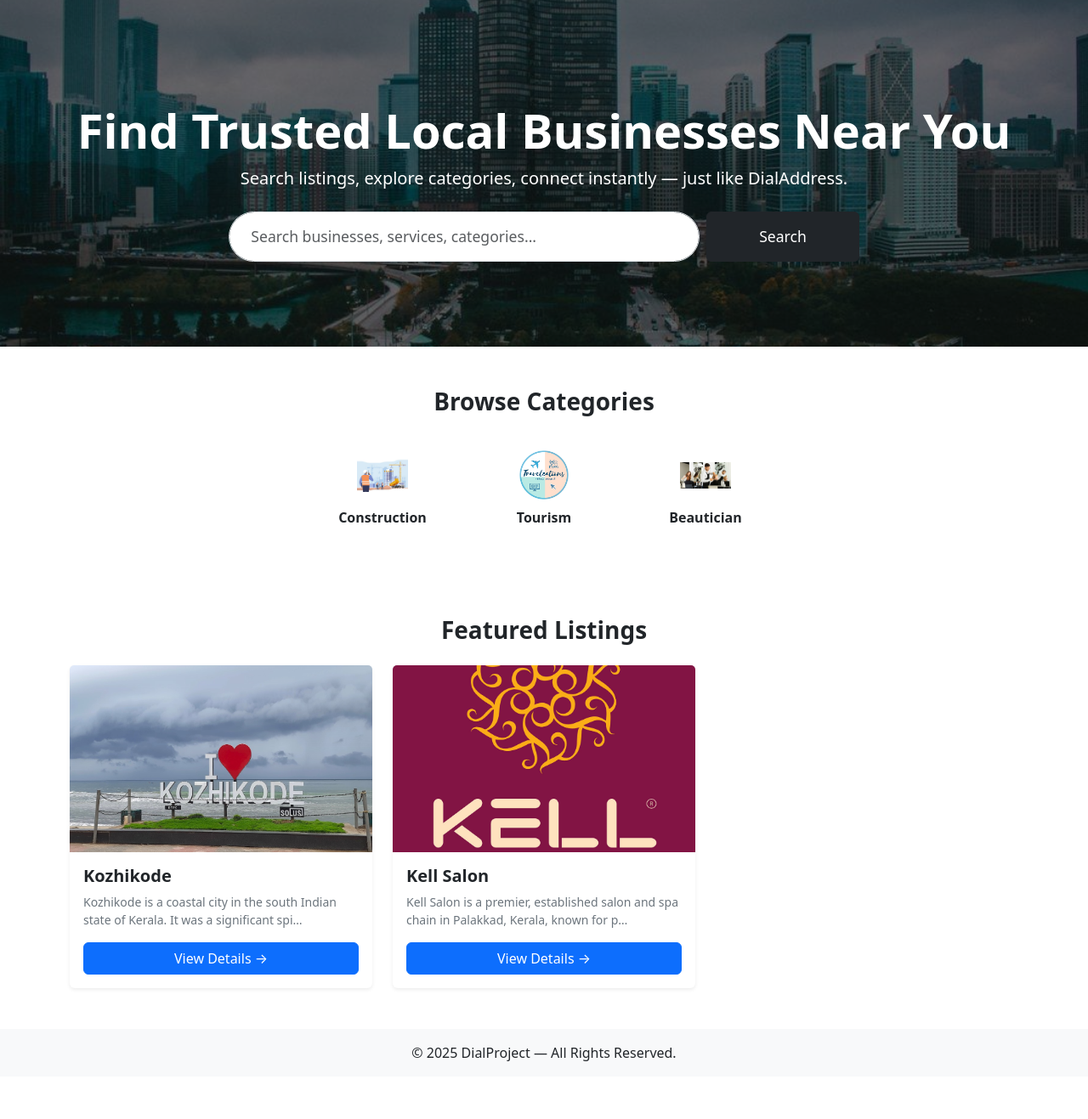
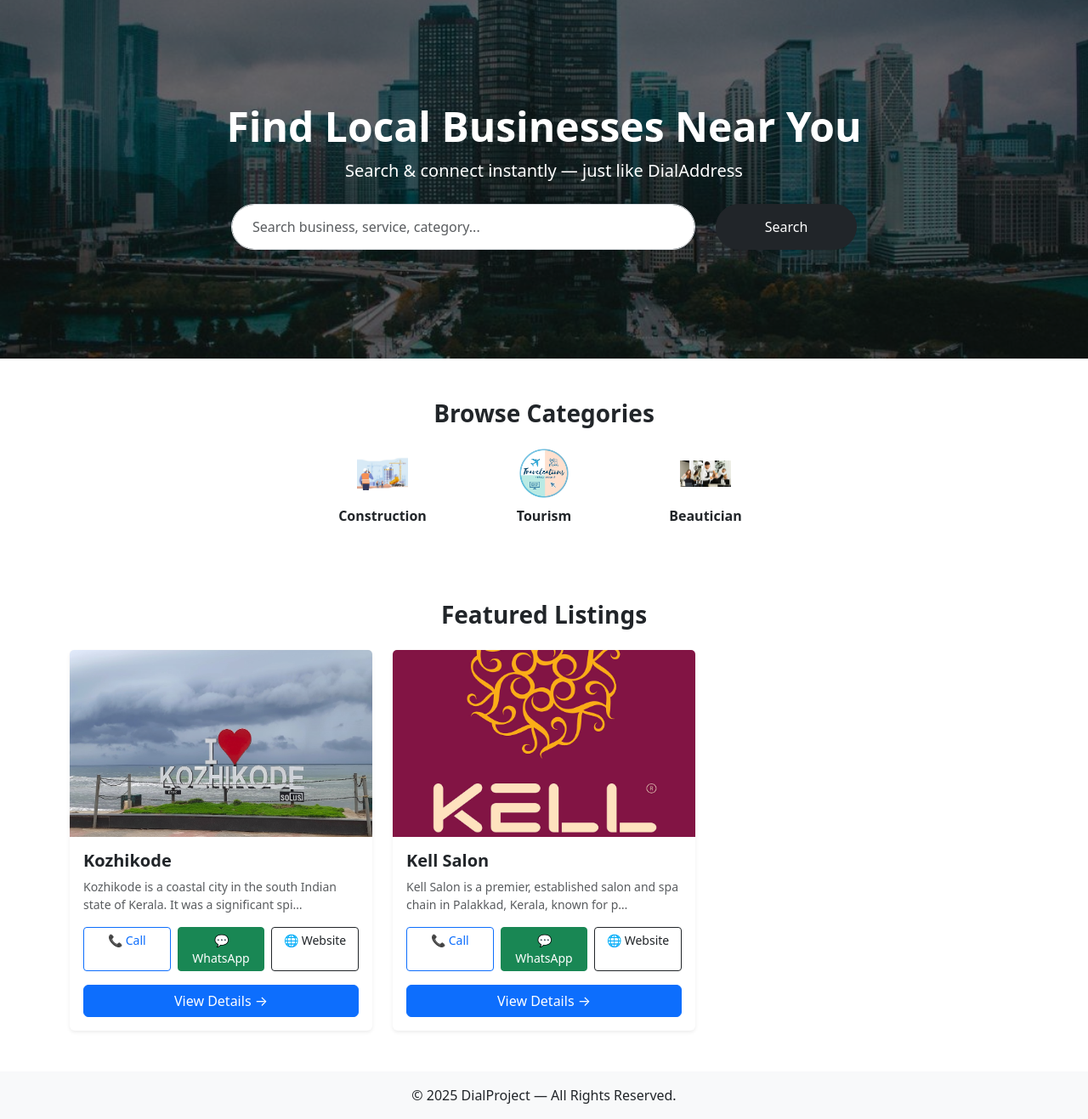
Before and after one commit to sasnaashar/dial-project, a Django app: template main/templates/main/home.html in a window 1280 px wide. Shown: the part 59-1376 px from the top of the page at 85% size. Before the commit the page ends 1308 px from the top, so only its background shows below. Run offline with Django 5.2, Linux system fonts and the light colour scheme; the template is opened without the code that fills it: values that come from a table or form of the project are taken from there, others are empty; data comes from the database, SQL or seed files in the repository; parts of the project's set-up code (start-up, migrations or seed data) failed here and were passed over.

Commit message:
Fix home banner UI, restore action buttons, dashboard auth cleanup

```diff
--- a/main/templates/main/home.html
+++ b/main/templates/main/home.html
@@ -2,30 +2,31 @@
 {% load static %}
 {% block content %}
 
-<!-- MAIN HERO BANNER -->
+<!-- ================================================= -->
+<!-- HERO BANNER (DialAddress Style) -->
+<!-- ================================================= -->
 <style>
 .hero-section {
     background: url("{% static 'main/hero-bg.jpg' %}") center/cover no-repeat;
     position: relative;
-    padding: 120px 0 100px;
+    padding: 120px 0;
 }
 .hero-overlay {
-    background: rgba(0, 0, 0, 0.55);
     position: absolute;
-    top: 0; left: 0; right: 0; bottom: 0;
+    inset: 0;
+    background: rgba(0,0,0,0.55);
 }
 .hero-content {
     position: relative;
-    z-index: 1;
+    z-index: 2;
 }
 .hero-input {
     border-radius: 50px;
-    padding: 15px 25px;
-    font-size: 1.1rem;
+    padding: 14px 24px;
 }
-  .hero-button {
-    padding: 15px 30px;
-    font-size: 1.1rem;
+.hero-btn {
+    border-radius: 50px;
+    padding: 14px 28px;
 }
 </style>
 
@@ -33,16 +34,17 @@
     <div class="hero-overlay"></div>
 
     <div class="container hero-content">
-    <h1 class="display-4 fw-bold">Find Trusted Local Businesses Near You</h1>
-    <p class="lead mb-4">Search listings, explore categories, connect instantly — just like DialAddress.</p>
+        <h1 class="fw-bold display-5">Find Local Businesses Near You</h1>
+        <p class="lead mb-4">Search & connect instantly — just like DialAddress</p>
 
-    <form action="{% url 'search' %}" method="GET">
-      <div class="row justify-content-center gx-2">
-        <div class="col-md-6">
-          <input type="text" name="q" value="{{ request.GET.q }}" class="form-control hero-input" placeholder="Search businesses, services, categories...">
+        <form action="{% url 'search' %}" method="get">
+            <div class="row justify-content-center">
+                <div class="col-md-6 mb-2">
+                    <input type="text" name="q" class="form-control hero-input"
+                           placeholder="Search business, service, category...">
                 </div>
-        <div class="col-md-2">
-          <button type="submit" class="btn btn-dark hero-button w-100">Search</button>
+                <div class="col-md-2 mb-2">
+                    <button class="btn btn-dark hero-btn w-100">Search</button>
                 </div>
             </div>
         </form>
@@ -50,23 +52,19 @@
 </div>
 
 
-<!-- ===================== -->
-<!-- CATEGORY LIST -->
-<!-- ===================== -->
-<div class="container mt-5">
+<!-- ================================================= -->
+<!-- CATEGORIES -->
+<!-- ================================================= -->
+<div class="container my-5">
     <h3 class="fw-bold text-center mb-4">Browse Categories</h3>
 
-  <div class="row justify-content-center text-center">
+    <div class="row text-center justify-content-center">
         {% for c in categories %}
         <div class="col-6 col-md-2 mb-4">
             <a href="{% url 'category_listings' c.slug %}" class="text-decoration-none text-dark">
-        <div class="p-3">
-          <img
-            src="{% if c.icon %}{{ c.icon.url }}{% else %}{% static 'main/defaults/category.png' %}{% endif %}"
-            class="mb-2"
-            style="width:60px; height:60px; object-fit:contain;">
-          <p class="fw-semibold">{{ c.name }}</p>
-        </div>
+                <img src="{% if c.icon %}{{ c.icon.url }}{% else %}{% static 'main/defaults/category.png' %}{% endif %}"
+                     style="width:60px;height:60px;object-fit:contain;">
+                <p class="fw-semibold mt-2">{{ c.name }}</p>
             </a>
         </div>
         {% endfor %}
@@ -74,32 +72,61 @@
 </div>
 
 
-<!-- ===================== -->
-<!-- FEATURED LISTINGS -->
-<!-- ===================== -->
+<!-- ================================================= -->
+<!-- FEATURED LISTINGS (WITH ACTION ICONS ❤️) -->
+<!-- ================================================= -->
 <div class="container my-5">
     <h3 class="fw-bold text-center mb-4">Featured Listings</h3>
 
     <div class="row g-4">
         {% for item in featured %}
         <div class="col-md-4">
-      <div class="card shadow-sm border-0 h-100">
+            <div class="card shadow-sm h-100 border-0">
+
                 {% if item.image %}
-        <img src="{{ item.image.url }}" class="card-img-top" style="height:220px; object-fit:cover;">
-        {% else %}
-        <img src="{% static 'main/defaults/no-image.jpg' %}" class="card-img-top" style="height:220px; object-fit:cover;">
+                <img src="{{ item.image.url }}" class="card-img-top"
+                     style="height:220px;object-fit:cover;">
                 {% endif %}
+
                 <div class="card-body d-flex flex-column">
                     <h5 class="fw-bold">{{ item.title }}</h5>
-          <p class="text-secondary small">{{ item.description|truncatechars:90 }}</p>
-          <a href="{% url 'business_page' item.slug %}" class="btn btn-primary mt-auto">
+                    <p class="text-muted small">{{ item.description|truncatechars:90 }}</p>
+
+                    <!-- ACTION ICONS -->
+                    <div class="d-flex gap-2 mb-3">
+
+                        {% if item.phone %}
+                        <a href="tel:{{ item.phone }}" class="btn btn-outline-primary btn-sm w-100">
+                            📞 Call
+                        </a>
+                        {% endif %}
+
+                        {% if item.phone %}
+                        <a href="https://wa.me/{{ item.phone|cut:'+' }}" target="_blank"
+                           class="btn btn-success btn-sm w-100">
+                            💬 WhatsApp
+                        </a>
+                        {% endif %}
+
+                        {% if item.website %}
+                        <a href="{{ item.website }}" target="_blank"
+                           class="btn btn-outline-dark btn-sm w-100">
+                            🌐 Website
+                        </a>
+                        {% endif %}
+
+                    </div>
+
+                    <!-- VIEW DETAILS -->
+                    <a href="{% url 'business_page' item.slug %}"
+                       class="btn btn-primary mt-auto">
                         View Details →
                     </a>
                 </div>
             </div>
         </div>
         {% empty %}
-    <p class="text-center">No featured listings yet.</p>
+        <p class="text-center">No featured listings available.</p>
         {% endfor %}
     </div>
 </div>
```
Also changed, not shown: main/views.py (+41 -91 lines). Lines whose indentation alone changed are shown as unchanged.
